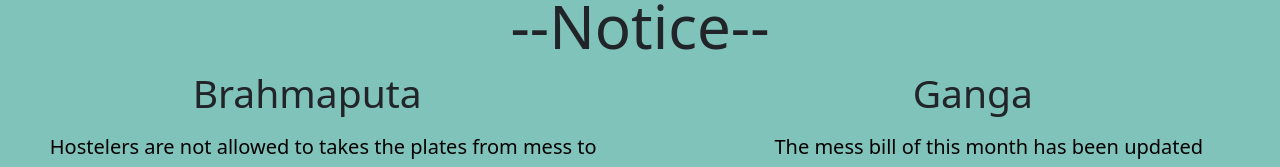
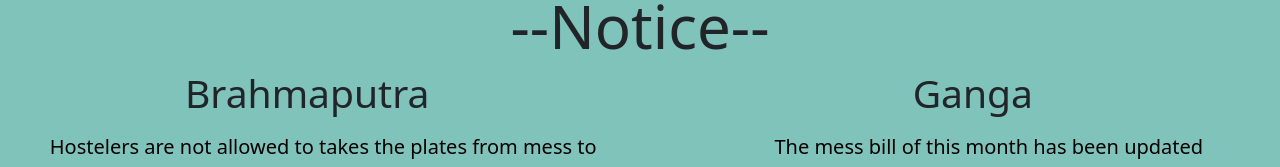
Before and after one commit to vijay1172/HostelHub, a React (Create React App) app in the folder Client/: page / in a window 1280 px wide. Shown: the part 590-757 px from the top of the page. Built offline with nearby package versions, Linux system fonts and the light colour scheme.

Commit message:
Update Home.js

```diff
--- a/Client/src/files/Home.js
+++ b/Client/src/files/Home.js
@@ -33,7 +33,7 @@ const Home = () => {
         <h1>--Notice--</h1>
         <div className='scr'>
           <NoticeTicker
-            leftTitle="Brahmaputa"
+            leftTitle="Brahmaputra"
             leftNotices={leftNotices}
             rightTitle="Ganga"
             rightNotices={rightNotices}
```
